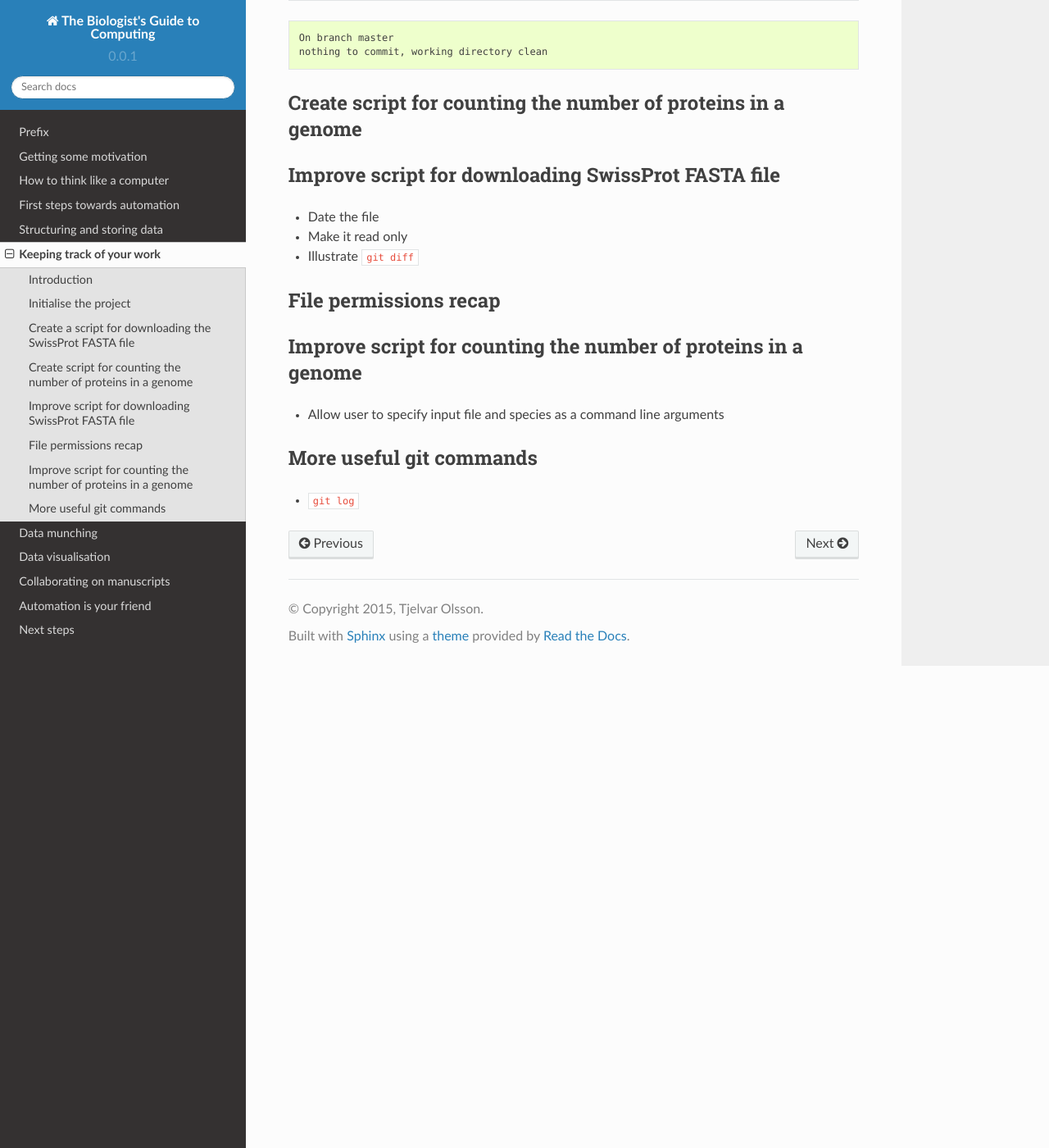
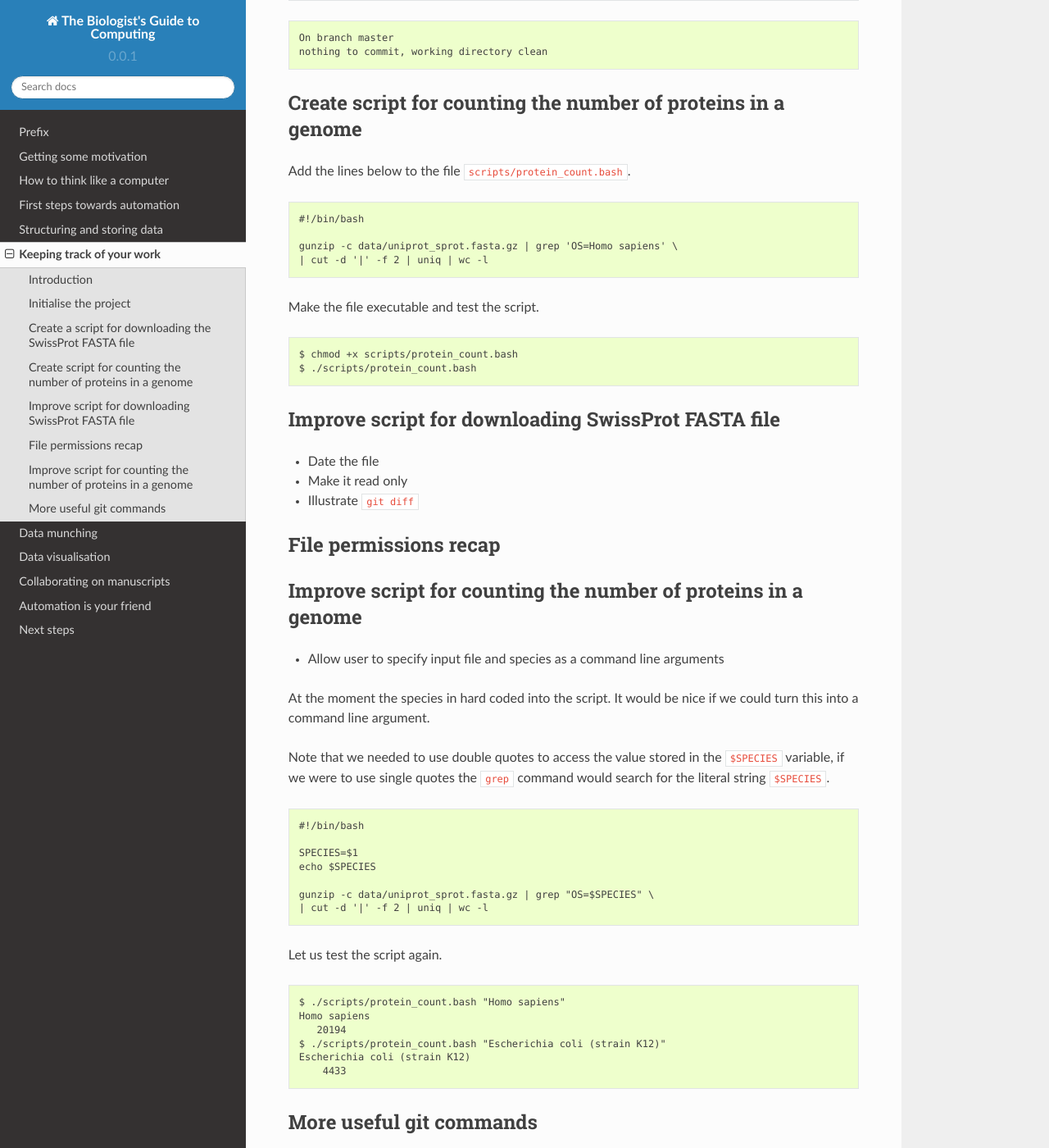
Before and after one commit to tjelvar-olsson/biologists-guide-to-computing, a Sphinx documentation site: the page built from source/keeping-track-of-your-work.rst, in a window 1280 px wide and 1400 px high, scrolled down 2532 px. Shown: the whole window at 82% size. Built offline with Sphinx 7.4.7 and the Read the Docs theme 2.0.0, drawn with Linux system fonts in a browser that asks for light colours.

Commit message:
Added some more content to git chapter.

```diff
--- a/source/keeping-track-of-your-work.rst
+++ b/source/keeping-track-of-your-work.rst
@@ -158,6 +158,23 @@ Explain glob pattern...
 Create script for counting the number of proteins in a genome
 -------------------------------------------------------------
 
+Add the lines below to the file ``scripts/protein_count.bash``.
+
+.. code-block:: none
+
+    #!/bin/bash
+
+    gunzip -c data/uniprot_sprot.fasta.gz | grep 'OS=Homo sapiens' \
+    | cut -d '|' -f 2 | uniq | wc -l
+
+Make the file executable and test the script.
+
+.. code-block:: none
+
+    $ chmod +x scripts/protein_count.bash
+    $ ./scripts/protein_count.bash
+
+
 
 Improve script for downloading SwissProt FASTA file
 ---------------------------------------------------
@@ -176,6 +193,34 @@ Improve script for counting the number of proteins in a genome
 
 - Allow user to specify input file and species as a command line arguments
 
+At the moment the species in hard coded into the script. It would be nice
+if we could turn this into a command line argument.
+
+Note that we needed to use double quotes to access the value stored in the
+``$SPECIES`` variable, if we were to use single quotes the ``grep`` command
+would search for the literal string ``$SPECIES``.
+
+.. code-block:: none
+
+    #!/bin/bash
+
+    SPECIES=$1
+    echo $SPECIES
+
+    gunzip -c data/uniprot_sprot.fasta.gz | grep "OS=$SPECIES" \
+    | cut -d '|' -f 2 | uniq | wc -l
+
+Let us test the script again.
+
+.. code-block:: none
+
+    $ ./scripts/protein_count.bash "Homo sapiens"
+    Homo sapiens
+       20194
+    $ ./scripts/protein_count.bash "Escherichia coli (strain K12)"
+    Escherichia coli (strain K12)
+        4433
+
 
 More useful git commands
 ------------------------
```
